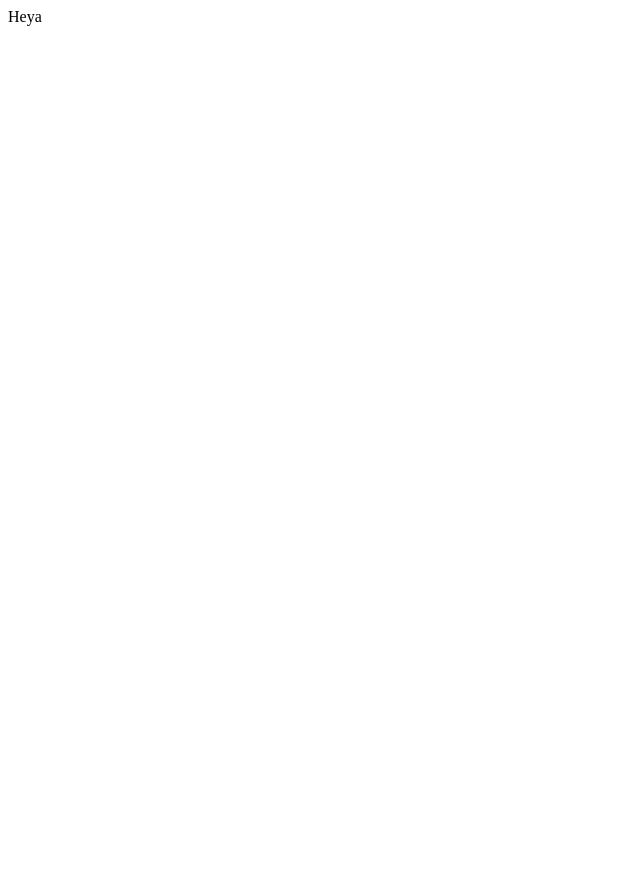
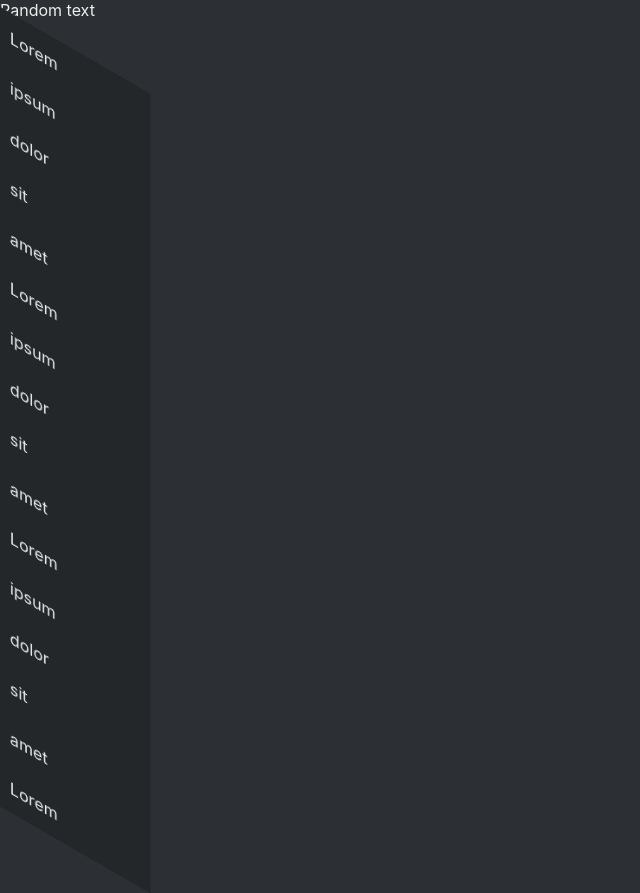
Before and after one commit to Holy-Person/MultyTool, an Electron app: page src/menu.html in a window 1200 px wide. Shown: the whole page, without its empty margins (0-640 px from the left). Before the commit the page ends 800 px from the top, so only its background shows below. Drawn offline with Linux system fonts and the light colour scheme; no server answers.

Commit message:
Rough sketch of module bar
Added more content to main page
- module bar test
- reziability
- colors
- first css anims
Added batch script to run project
Added Key combos to reload the tab and to open devtools (Ctrl+R & Ctrl+Shift+X)

```diff
--- /dev/null
+++ b/src/menu.css
@@ -0,0 +1,46 @@
+body {
+  background-color: #2c2f33;
+  color: #EEEEEE;
+
+  font-family: -apple-system, BlinkMacSystemFont, "Segoe UI", Roboto, Helvetica, Arial, sans-serif;
+  user-select: none;
+
+  padding: 0;
+  margin: 0;
+  overflow: hidden;
+}
+
+.moduleList {
+  position: absolute;
+  background-color: #23272a;
+
+  height: 100%;
+  width: 150px;
+
+  overflow-x: hidden;
+  overflow-y: auto;
+
+  transform: skewY(30deg) translate(0px, 50px);
+  transition: 0.5s;
+}
+.moduleList::-webkit-scrollbar {
+  display: none;
+}
+.moduleList:hover {
+  width: 200px;
+  transform: skewY(0deg) translate(0px, 0px);
+}
+
+.moduleButton {
+  height: 50px;
+  line-height: 50px;
+  text-indent: 10px;
+
+  transition: 0.2s;
+
+  cursor: pointer;
+}
+.moduleButton:hover {
+  text-indent: 13px;
+  background-color: #33373a;
+}
--- a/src/menu.html
+++ b/src/menu.html
@@ -3,9 +3,48 @@
   <head>
     <meta charset="UTF-8">
     <title>ToolByte</title>
+    <link rel="stylesheet" href="menu.css">
+    <script src="menu.js"></script>
   </head>
 
   <body>
-    <div>Heya</div>
+    <div class="moduleList">
+      <div class="moduleButton">Lorem</div>
+      <div class="moduleButton">ipsum</div>
+      <div class="moduleButton">dolor</div>
+      <div class="moduleButton">sit</div>
+      <div class="moduleButton">amet</div>
+      <div class="moduleButton">Lorem</div>
+      <div class="moduleButton">ipsum</div>
+      <div class="moduleButton">dolor</div>
+      <div class="moduleButton">sit</div>
+      <div class="moduleButton">amet</div>
+      <div class="moduleButton">Lorem</div>
+      <div class="moduleButton">ipsum</div>
+      <div class="moduleButton">dolor</div>
+      <div class="moduleButton">sit</div>
+      <div class="moduleButton">amet</div>
+      <div class="moduleButton">Lorem</div>
+      <div class="moduleButton">ipsum</div>
+      <div class="moduleButton">dolor</div>
+      <div class="moduleButton">sit</div>
+      <div class="moduleButton">amet</div>
+      <div class="moduleButton">Lorem</div>
+      <div class="moduleButton">ipsum</div>
+      <div class="moduleButton">dolor</div>
+      <div class="moduleButton">sit</div>
+      <div class="moduleButton">amet</div>
+      <div class="moduleButton">Lorem</div>
+      <div class="moduleButton">ipsum</div>
+      <div class="moduleButton">dolor</div>
+      <div class="moduleButton">sit</div>
+      <div class="moduleButton">amet</div>
+      <div class="moduleButton">Lorem</div>
+      <div class="moduleButton">ipsum</div>
+      <div class="moduleButton">dolor</div>
+      <div class="moduleButton">sit</div>
+      <div class="moduleButton">amet</div>
+    </div>
+    Random text
   </body>
 </html>
--- /dev/null
+++ b/src/menu.js
@@ -0,0 +1,5 @@
+const Mousetrap = require('mousetrap');
+
+Mousetrap.bind(['command+r', 'ctrl+r', 'f5'], () => {
+	window.location.reload();
+})
```
Also changed, not shown: src/electronCore.js (+11 -4 lines), README.md, 1 other file.
